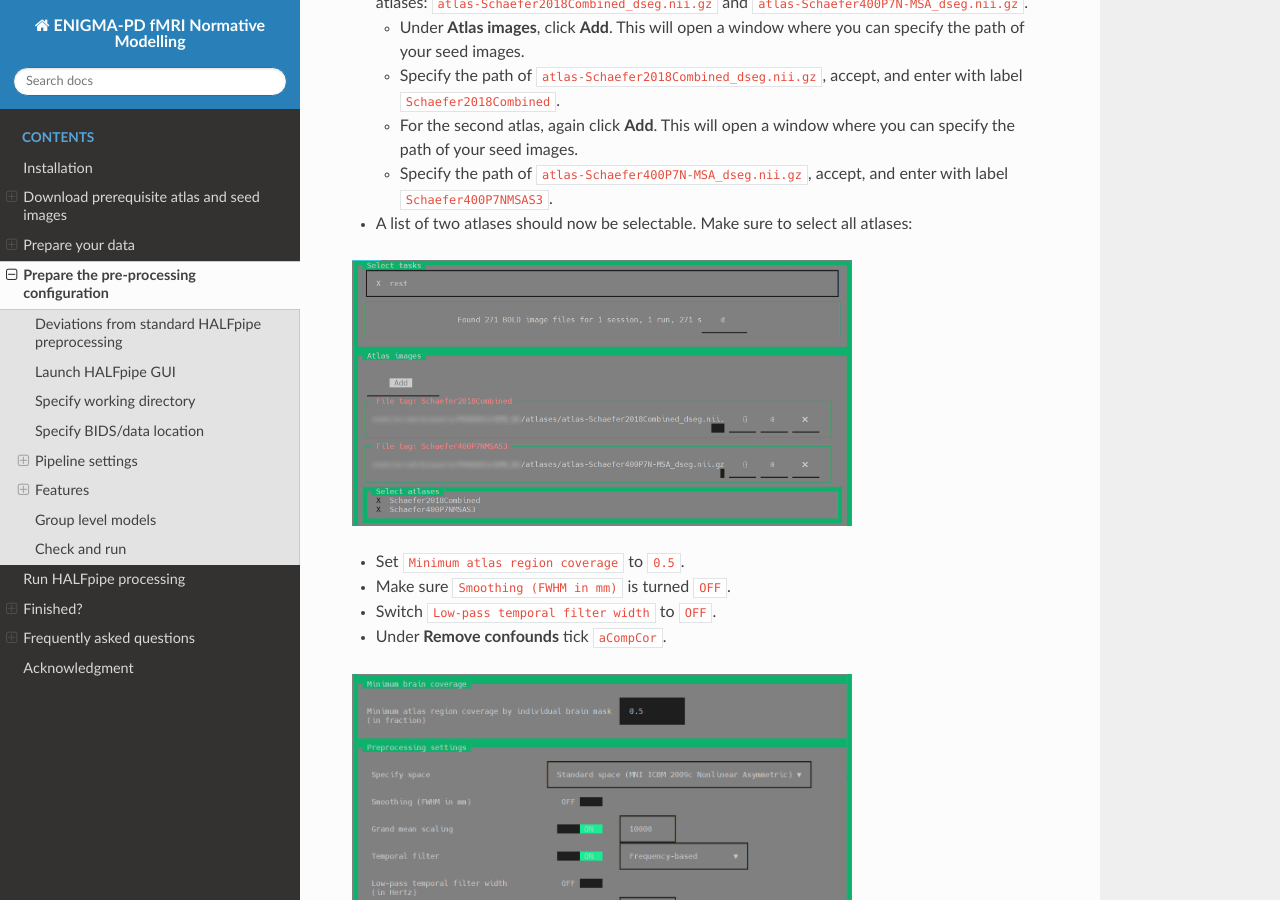
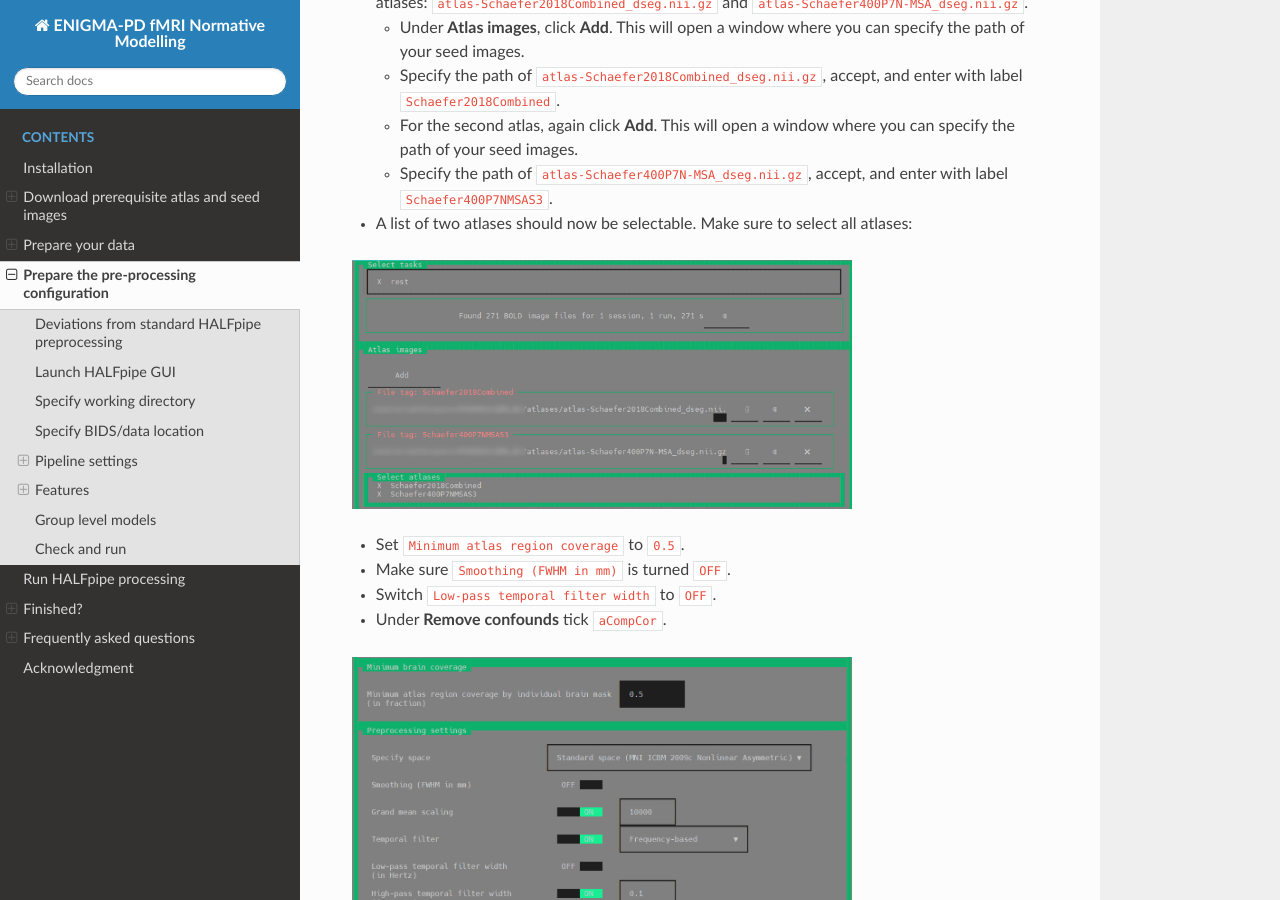
Before and after one commit to timvbalkom/ENIGMA-fMRI-normative-modelling, a Sphinx documentation site: the page built from docs/source/prepare_spec.md, in a window 1280 px wide and 900 px high, scrolled down 5546 px. Built offline with Sphinx 7.4.7 and the Read the Docs theme 3.1.0, drawn with Linux system fonts in a browser that asks for light colours.

Commit message:
Change atlas overview screenshot in documentation
Updated screenshot reference for atlas selection.

````diff
--- a/docs/source/prepare_spec.md
+++ b/docs/source/prepare_spec.md
@@ -130,7 +130,7 @@ We've finished the settings for the first feature. However, we'll use five denoi
   - For the second atlas, again click **Add**. This will open a window where you can specify the path of your seed images.
   - Specify the path of `atlas-Schaefer400P7N-MSA_dseg.nii.gz`, accept, and enter with label `Schaefer400P7NMSAS3`.
 - A list of two atlases should now be selectable. Make sure to select all atlases:
-```{image} /screenshots/matrix_overview.png
+```{image} /screenshots/matrix_overview2.png
 :alt: Specify atlas images
 :width: 500px
 ```
````
